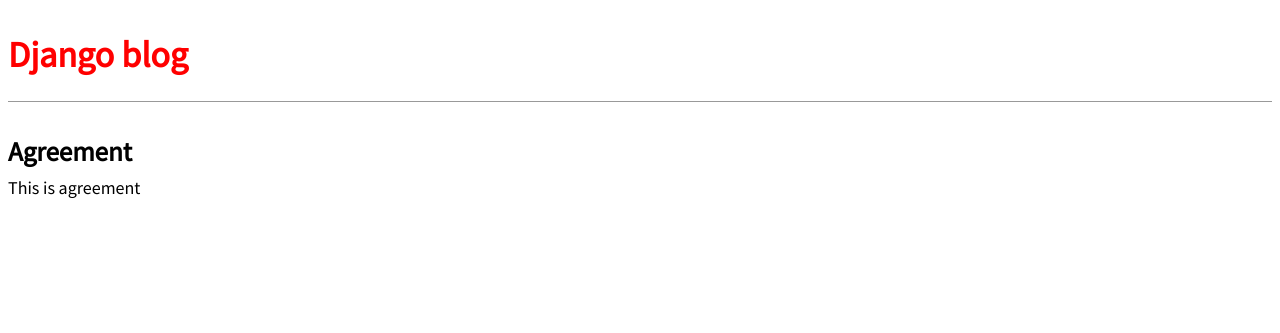
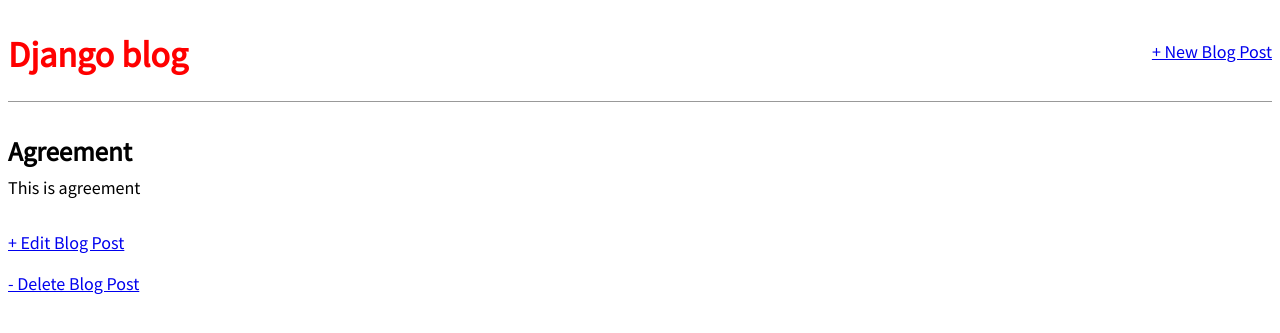
Before and after one commit to Narek450/Blog, a Django app: page /post/3/ in a window 1280 px wide. Shown: the top 333 px of the page. Run offline with Django 4.2, Linux system fonts and the light colour scheme; data comes from the database, SQL or seed files in the repository; both versions use the stored data as it was after the commit.

Commit message:
initial commit

```diff
--- a/blog/urls.py
+++ b/blog/urls.py
@@ -1,7 +1,11 @@
 from django.urls import path
-from .views import BlogListView,BlogDetailView
+from .views import BlogListView, BlogDetailView, BlogCreateView, BlogUpdateView, BlogDeleteView
 
 urlpatterns = [
-    path("post/<int:pk>/", BlogDetailView.as_view(), name="post_detail"), # new
+
+    path("post/new/", BlogCreateView.as_view(), name="post_new"),
+    path("post/<int:pk>/", BlogDetailView.as_view(), name="post_detail"),
+    path("post/<int:pk>/edit/", BlogUpdateView.as_view(), name="post_edit"),
+    path("post/<int:pk>/delete/", BlogDeleteView.as_view(), name="post_delete"),
     path("", BlogListView.as_view(), name="home"),
 ]
--- a/blog/views.py
+++ b/blog/views.py
@@ -1,5 +1,7 @@
-from django.shortcuts import render
+from django.shortcuts import render, get_object_or_404, redirect
 from django.views.generic import ListView,DetailView
+from django.views.generic.edit import CreateView, UpdateView, DeleteView
+from django.urls import reverse_lazy
 from .models import Post
 
 
@@ -10,3 +12,19 @@ class BlogListView(ListView):
 class BlogDetailView(DetailView):
     model = Post
     template_name = "post_detail.html"
+
+class BlogCreateView(CreateView):
+    model = Post
+    template_name = "post_new.html"
+    fields = ["title", "author", "body"]
+
+
+class BlogUpdateView(UpdateView):
+    model = Post
+    template_name = "post_edit.html"
+    fields = ["title", "body"]
+
+class BlogDeleteView(DeleteView): # new
+    model = Post
+    template_name = "post_delete.html"
+    success_url = reverse_lazy("home")
--- /dev/null
+++ b/requirements.txt
@@ -0,0 +1,4 @@
+asgiref==3.7.2
+Django==4.2.1
+sqlparse==0.4.4
+tzdata==2023.3
--- a/templates/base.html
+++ b/templates/base.html
@@ -3,16 +3,20 @@
 
 <head>
     <title>Django blog</title>
-    <link href="https://fonts.googleapis.com/css?family=Source+Sans+Pro:400"rel="stylesheet">
+    <link href="https://fonts.googleapis.com/css?family=Source+Sans+Pro:400" rel="stylesheet">
     <link href="{% static 'css/base.css' %}" rel="stylesheet">
 </head>
 
 <body>
-    <header>
-        <h1><a href="{% url 'home' %}">Django blog</a></h1>
-        <link rel="stylesheet" href="{% static 'css/base.css' %}">
-    </header>
     <div>
+        <header>
+            <div class="nav-left">
+                <h1><a href="{% url 'home' %}">Django blog</a></h1>
+            </div>
+            <div class="nav-right">
+                <a href="{% url 'post_new' %}">+ New Blog Post</a>
+            </div>
+        </header>
         {% block content %}
         {% endblock content %}
     </div>
--- a/templates/home.html
+++ b/templates/home.html
@@ -2,7 +2,7 @@
 {% block content %}
 {% for post in post_list %}
 <div class="post-entry">
-    <h2><a href="">{{ post.title }}</a></h2>
+    <h2><a href="{% url 'post_detail' post.pk %}">{{ post.title }}</a></h2>
     <p>{{ post.body }}</p>
 </div>
 {% endfor %}
--- a/templates/post_detail.html
+++ b/templates/post_detail.html
@@ -1,7 +1,11 @@
 {% extends "base.html" %}
+
 {% block content %}
 <div class="post-entry">
     <h2>{{ post.title }}</h2>
     <p>{{ post.body }}</p>
 </div>
+
+<p><a href="{% url 'post_edit' post.pk %}">+ Edit Blog Post</a></p>
+<p><a href="{% url 'post_delete' post.pk %}">- Delete Blog Post</a></p>
 {% endblock content %}
```
Also changed, not shown: templates/post_delete.html (added, +9 -0 lines), templates/post_edit.html (added, +8 -0 lines), templates/post_new.html (added, +9 -0 lines), db.sqlite3.
